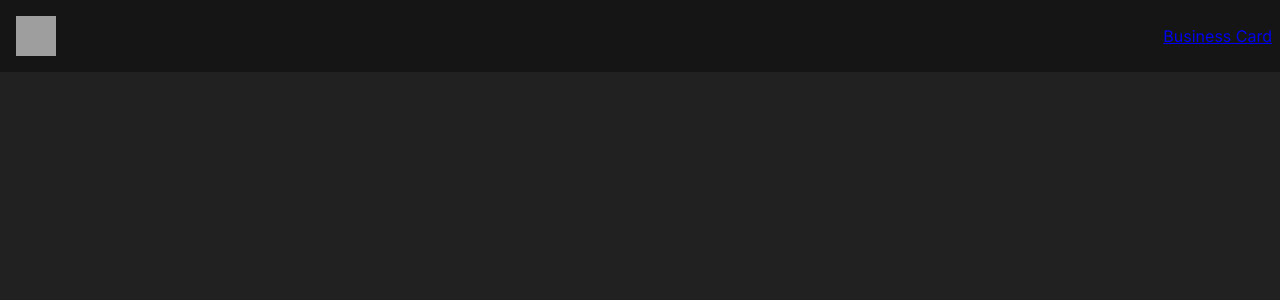
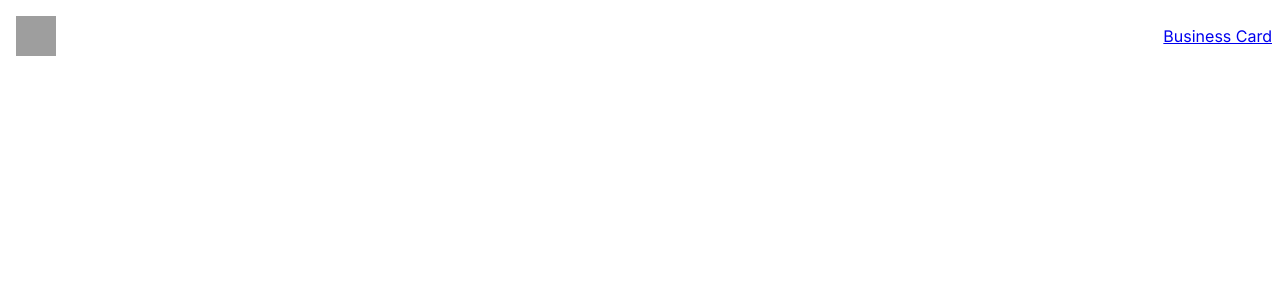
Before and after one commit to brandonfelty/react_tutorial, a React (Create React App) app: page /airbnb in a window 1280 px wide. Shown: the top 300 px of the page. Built offline with nearby package versions, Linux system fonts and the light colour scheme; grey boxes are pictures that could not be loaded.

Commit message:
change background to white

```diff
--- a/src/components/NavBar.css
+++ b/src/components/NavBar.css
@@ -1,6 +1,6 @@
 .nav-container {
   display: flex;
-  background-color: rgb(21, 21, 21);
+  background-color: #fff;
   color: rgb(193, 193, 193);
   align-items: center;
   padding: 0.5rem;
--- a/src/index.css
+++ b/src/index.css
@@ -5,5 +5,5 @@
 body {
   font-family: Inter;
   margin: 0;
-  background-color: rgb(33, 33, 33);
+  background-color: #fff;
 }
--- a/src/pages/AirBNB.css
+++ b/src/pages/AirBNB.css
@@ -0,0 +1,4 @@
+#airbnb-page {
+  z-index: 7;
+  background-color: #fff;
+}
--- a/src/pages/AirBNB.jsx
+++ b/src/pages/AirBNB.jsx
@@ -4,7 +4,7 @@ import './AirBNB.css';
 
 const AirBNB = () => {
   return (
-    <div className='airbnb'>
+    <div className='airbnb' id='airbnb-page'>
       <NavBar pic='airbnb' title='' subtitle="" />
     </div>
   )
```
